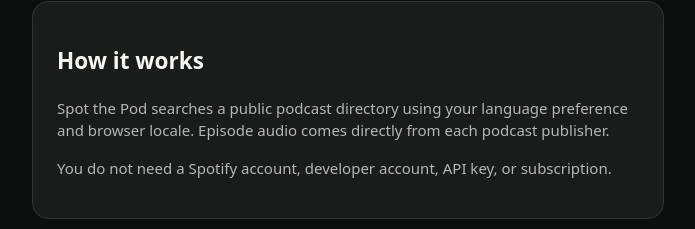
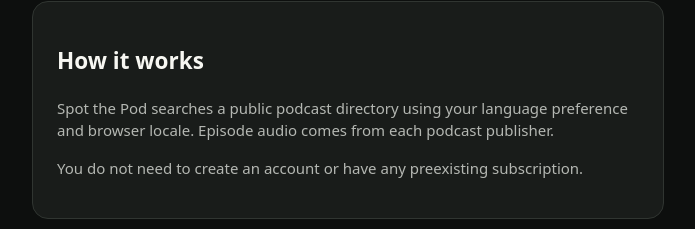
Before and after one commit to c4thie/velapod, a browser extension: page options.html in a window 1280 px wide. Shown: the part 175-404 px from the top of the page, without its empty margins (292-987 px from the left). Drawn offline with Linux system fonts and the light colour scheme.

Commit message:
update spot the pot settings page

```diff
--- a/options.html
+++ b/options.html
@@ -1 +1 @@
-<!doctype html><html lang="en"><head><meta charset="UTF-8"><meta name="viewport" content="width=device-width,initial-scale=1"><title>About Spot the Pod</title><link rel="stylesheet" href="options.css"></head><body><main><p class="eyebrow">SPOT THE POD</p><h1>No account required.</h1><section><h2>How it works</h2><p>Spot the Pod searches a public podcast directory using your language preference and browser locale. Episode audio comes directly from each podcast publisher.</p><p>You do not need a Spotify account, developer account, API key, or subscription.</p></section><section><h2>Privacy</h2><p>Your language and episode-length preferences are saved locally. Search terms and catalogue requests are sent to Apple’s public Search API. Audio is streamed directly from podcast publishers. Spot the Pod has no analytics or application server.</p><button id="clear" type="button">Clear saved preferences</button><p id="status" role="status" aria-live="polite"></p></section></main><script type="module" src="src/options.js"></script></body></html>
+<!doctype html><html lang="en"><head><meta charset="UTF-8"><meta name="viewport" content="width=device-width,initial-scale=1"><title>About Spot the Pod</title><link rel="stylesheet" href="options.css"></head><body><main><p class="eyebrow">SPOT THE POD</p><h1>No account required.</h1><section><h2>How it works</h2><p>Spot the Pod searches a public podcast directory using your language preference and browser locale. Episode audio comes from each podcast publisher.</p><p>You do not need to create an account or have any preexisting subscription.</p></section><section><h2>Privacy</h2><p>Your language and episode-length preferences are saved locally. Search terms and catalogue requests are sent to Apple’s public Search API. Audio is streamed directly from podcast publishers. Spot the Pod has no analytics or application server.</p><button id="clear" type="button">Clear saved preferences</button><p id="status" role="status" aria-live="polite"></p></section></main><script type="module" src="src/options.js"></script></body></html>
```
